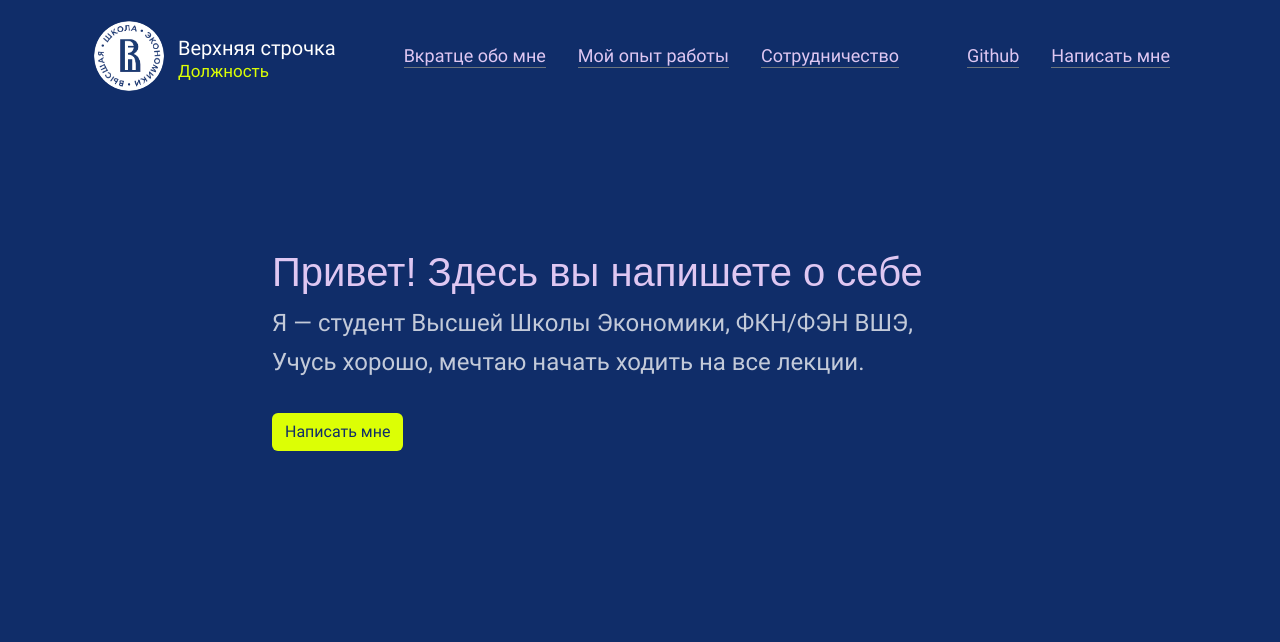
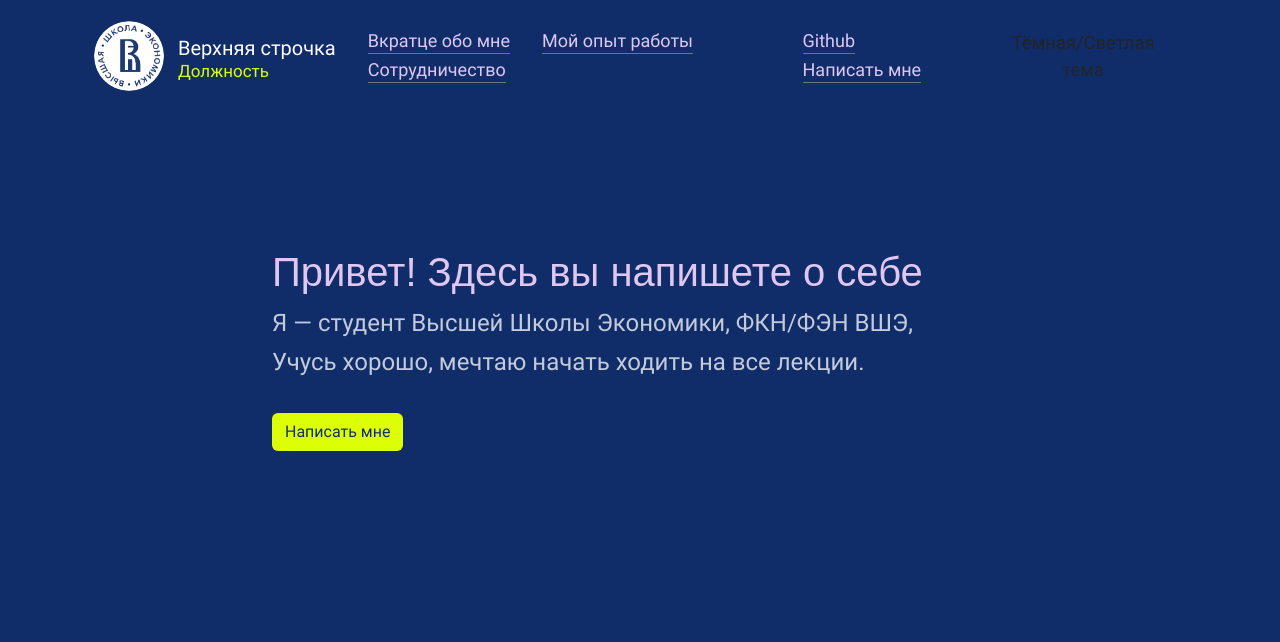
Before and after one commit to Koraniel/Koraniel.github.io, a Flask app: page / in a window 1280 px wide. Shown: the top 642 px of the page. Run offline with Flask 3, Linux system fonts and the light colour scheme; some web fonts are replaced.

Commit message:
try to add darck theme

```diff
--- /dev/null
+++ b/static/js/theme.js
@@ -0,0 +1,16 @@
+document.addEventListener("DOMContentLoaded", function () {
+    const themeToggle = document.querySelector("#theme-toggle");
+    const prefersDarkScheme = window.matchMedia("(prefers-color-scheme: dark)");
+
+    // Проверка сохраненной темы в localStorage
+    const currentTheme = localStorage.getItem("theme");
+    if (currentTheme === "dark" || (currentTheme === null && prefersDarkScheme.matches)) {
+      document.body.classList.add("dark-theme");
+    }
+
+    themeToggle.addEventListener("click", function () {
+      document.body.classList.toggle("dark-theme");
+      const theme = document.body.classList.contains("dark-theme") ? "dark" : "light";
+      localStorage.setItem("theme", theme);
+    });
+  });
--- a/templates/index.html
+++ b/templates/index.html
@@ -48,6 +48,7 @@
                   <a href="#contact" class="nav-link link-purple link-border-bottom">Написать мне</a>
                 </li>
               </ul>
+              <button id="theme-toggle" class="btn btn-blue">Тёмная/Светлая тема</button>
             </div>
           </div>
         </nav>
@@ -149,5 +150,6 @@
 
     <!-- Подключение скриптов Bootstrap -->
     <script src="https://cdn.jsdelivr.net/npm/bootstrap@5.3.3/dist/js/bootstrap.bundle.min.js"></script>
+    <script src="static/js/theme.js"></script>
   </body>
 </html>
```
Also changed, not shown: 1 other file.
